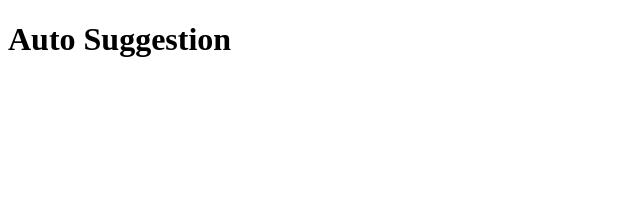
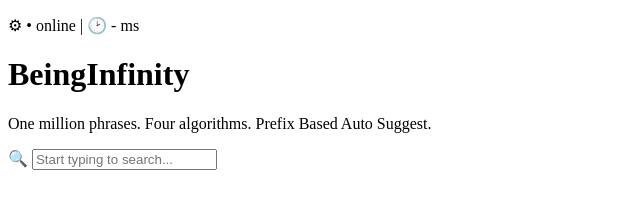
Before and after one commit to Hamsa057/auto-suggest, a website: page frontend/pages/auto-suggest.html in a window 1280 px wide. Shown: the whole page, without its empty margins (0-640 px from the left). Drawn offline with Linux system fonts and the light colour scheme.

Commit message:
auto-suggest

```diff
--- a/frontend/pages/auto-suggest.html
+++ b/frontend/pages/auto-suggest.html
@@ -6,6 +6,10 @@
     <title>Document</title>
 </head>
 <body>
-    <h1>Auto Suggestion</h1>
+    <p>&#9881 &#8226 online | &#128337; - ms</p>
+    <h1>BeingInfinity</h1>
+    <p>One million phrases. Four algorithms. Prefix Based Auto Suggest.</p>
+    &#128269;
+    <input type="text" id="search"   placeholder="Start typing to search...">
 </body>
 </html>
```
